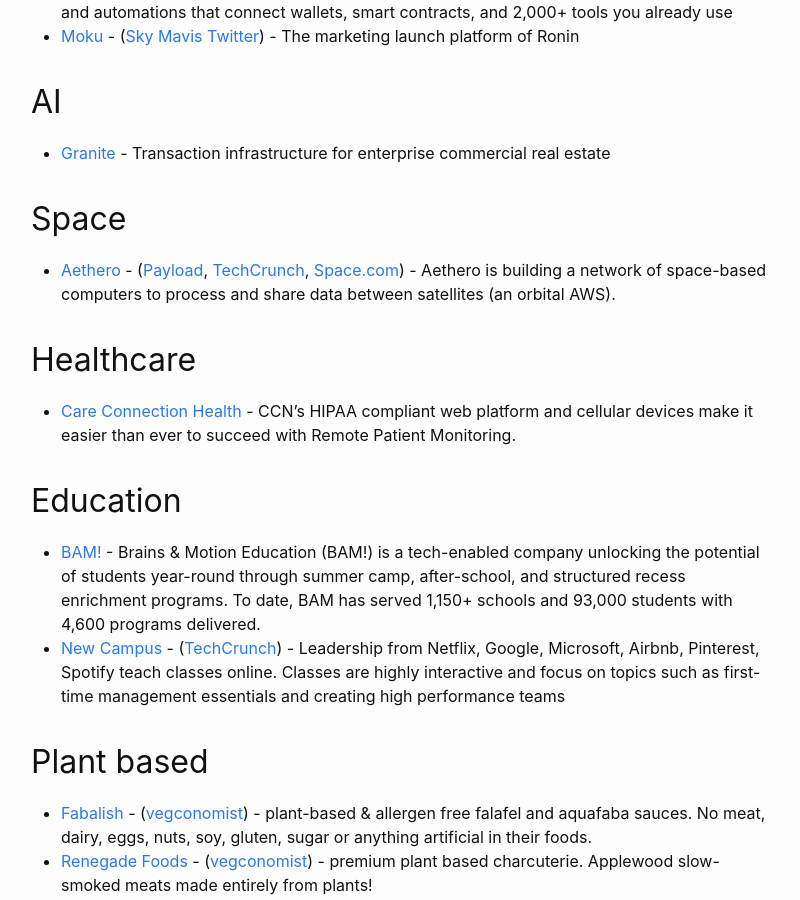
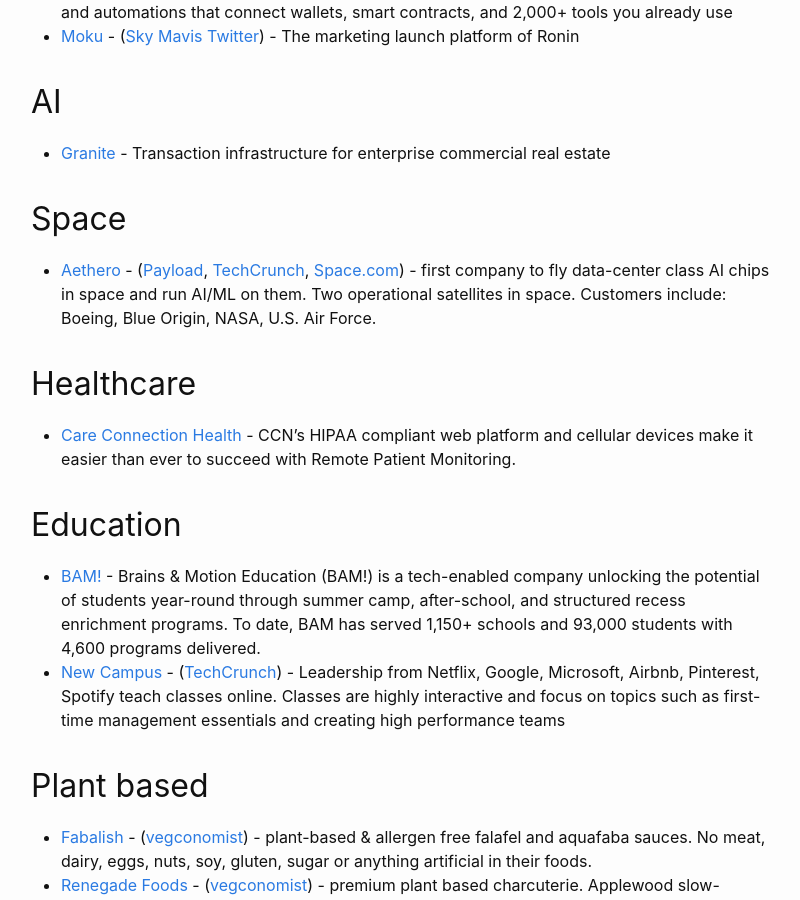
Before and after one commit to katpavan/katpavan.github.io, a Jekyll site: the page built from index.md, in a window 1280 px wide and 900 px high, scrolled down 491 px. Shown: the whole window, without its empty margins (239-1039 px from the left). Built offline with Jekyll 4.4.1, drawn with Linux system fonts in a browser that asks for light colours.

Commit message:
Update index.md

```diff
--- a/index.md
+++ b/index.md
@@ -40,7 +40,7 @@
 - [Granite](https://granitestrata.com/en) - Transaction infrastructure for enterprise commercial real estate
 
 ## Space
-- [Aethero](https://aethero.com/) - ([Payload](https://payloadspace.com/aethero-raises-8-4m-for-space-computers/), [TechCrunch](https://techcrunch.com/2024/07/02/computing-and-shielding-startups-join-forces-to-put-ai-capable-chips-in-space/), [Space.com](https://www.space.com/ai-nvidia-gpu-spacex-launch-transporter-11)) - Aethero is building a network of space-based computers to process and share data between satellites (an orbital AWS).
+- [Aethero](https://aethero.com/) - ([Payload](https://payloadspace.com/aethero-raises-8-4m-for-space-computers/), [TechCrunch](https://techcrunch.com/2024/07/02/computing-and-shielding-startups-join-forces-to-put-ai-capable-chips-in-space/), [Space.com](https://www.space.com/ai-nvidia-gpu-spacex-launch-transporter-11)) - first company to fly data-center class AI chips in space and run AI/ML on them. Two operational satellites in space. Customers include: Boeing, Blue Origin, NASA, U.S. Air Force.
 
 ## Healthcare
 
```
